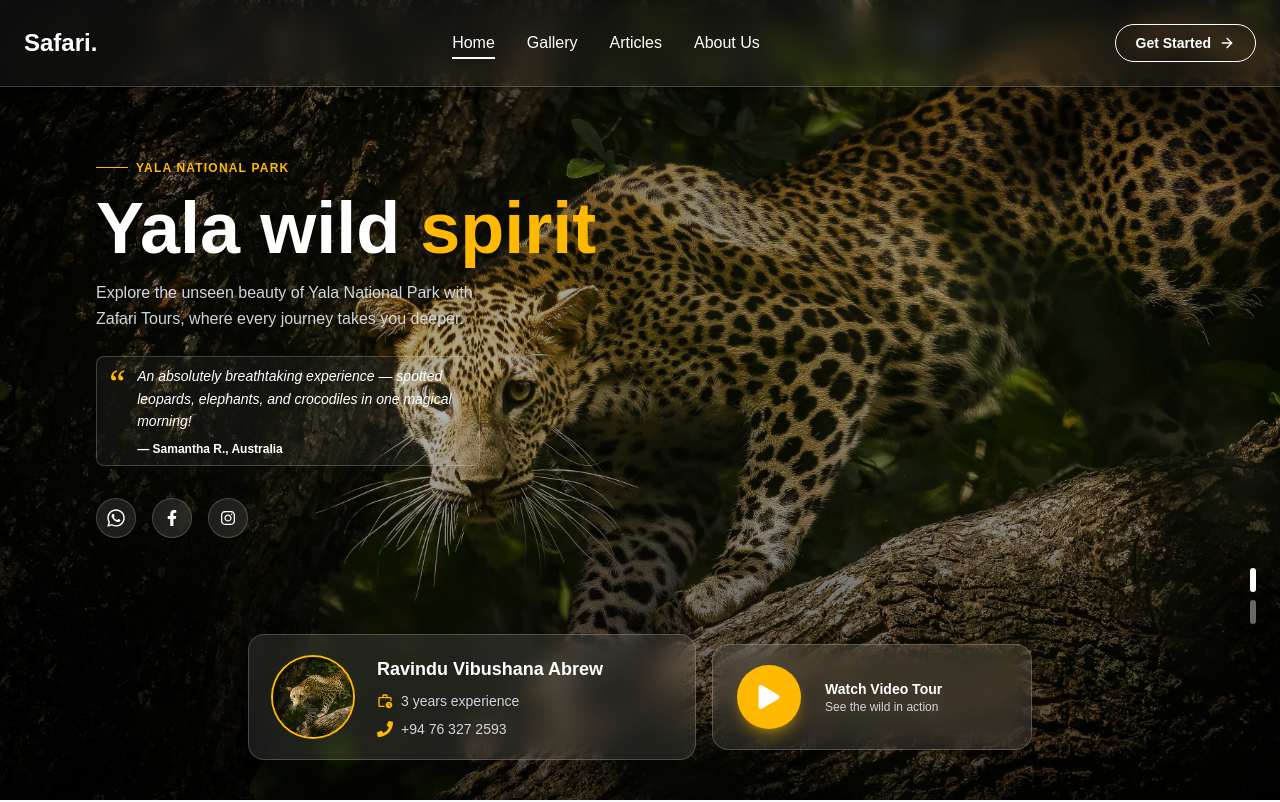
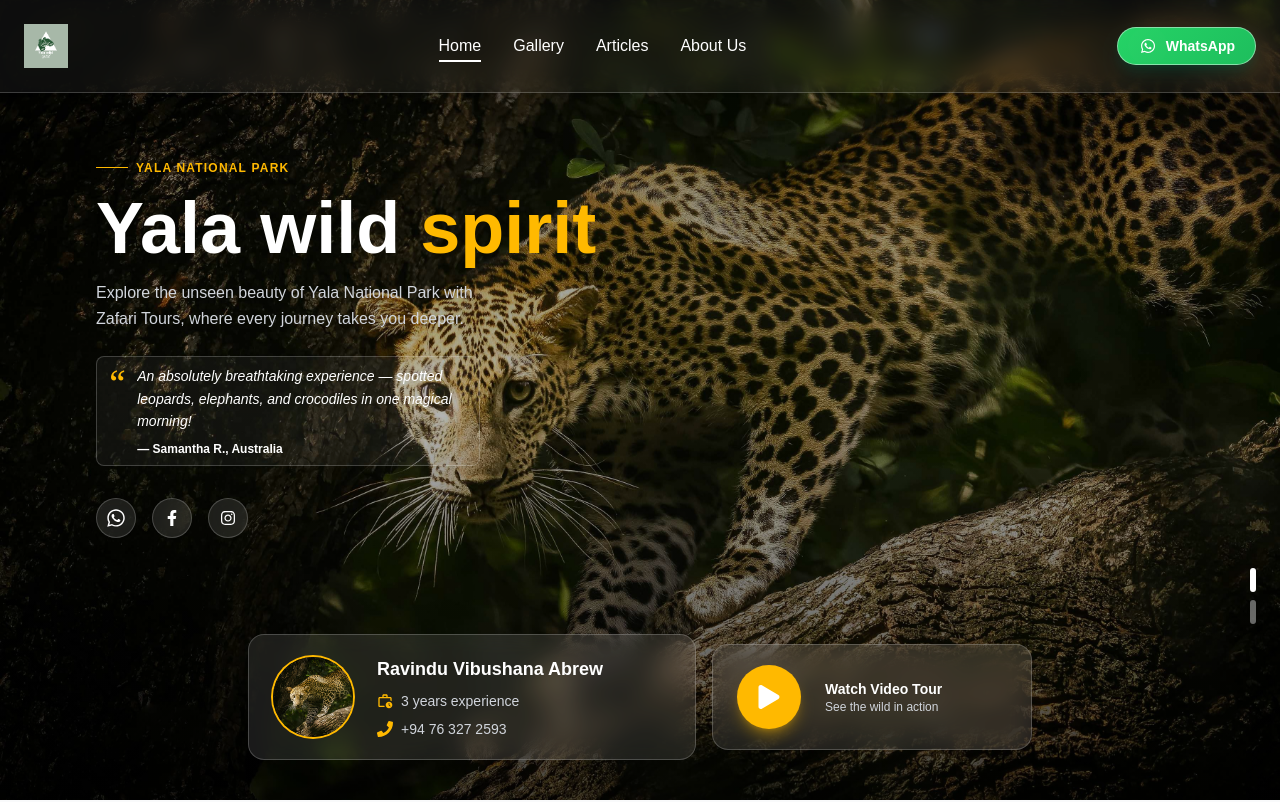
Before and after one commit to vibutoursandsafari/zafari-yala, a Next.js app: page / in a window 1280 px wide. Shown: the top 802 px of the page. Built offline with nearby package versions, Linux system fonts and the light colour scheme; no server answers; the database is empty.

Commit message:
Replace the text with logo | Add WhatsApp CTA

```diff
--- a/src/components/home/Hero.tsx
+++ b/src/components/home/Hero.tsx
@@ -87,7 +87,7 @@ export default function Hero() {
         {/* Social icons */}
         <div className="flex items-center gap-4">
           <a
-            href="https://wa.me/"
+            href="https://wa.me/94763272593"
             target="_blank"
             rel="noopener noreferrer"
             className="flex items-center justify-center w-10 h-10 rounded-full bg-white/10 border border-white/20 backdrop-blur-sm text-white hover:bg-green-500 hover:border-green-500 transition-all duration-300 hover:scale-110"
--- a/src/components/layout/Footer.tsx
+++ b/src/components/layout/Footer.tsx
@@ -1,3 +1,4 @@
+import Link from 'next/link';
 import { FaFacebookF, FaInstagram, FaWhatsapp } from 'react-icons/fa';
 import { FiPhone, FiMail, FiMapPin } from 'react-icons/fi';
 
@@ -19,7 +20,7 @@ export default function Footer() {
             <div className="flex items-center gap-3">
               <div className="h-12 w-12 rounded-md bg-white/10 flex items-center justify-center text-white font-bold text-lg">Z</div>
               <div>
-                <div className="text-2xl font-bold">Zafari</div>
+                <div className="text-2xl font-bold">Yala wild spirit</div>
                 <div className="text-sm text-emerald-200">Guided safaris & bespoke adventures</div>
               </div>
             </div>
@@ -56,7 +57,7 @@ export default function Footer() {
           <div>
             <h4 className="text-sm font-semibold text-emerald-100 mb-3">Articles</h4>
             <ul className="space-y-2 text-sm text-emerald-200">
-              <li><a href="/articles" className="hover:text-white">Latest Stories</a></li>
+              <li><Link href="/articles" className="hover:text-white">Latest Stories</Link></li>
               <li><a href="#" className="hover:text-white">Photography Tips</a></li>
               <li><a href="#" className="hover:text-white">Conservation</a></li>
               <li><a href="#" className="hover:text-white">Travel Advice</a></li>
@@ -67,8 +68,9 @@ export default function Footer() {
           <div>
             <h4 className="text-sm font-semibold text-emerald-100 mb-3">Contact</h4>
             <div className="text-sm text-emerald-200 space-y-3">
-              <div className="flex items-center gap-2"><FiPhone /><span>+94 77 123 4567</span></div>
-              <div className="flex items-center gap-2"><FiMail /><span>hello@zafari.example</span></div>
+              <div className="flex items-center gap-2"><FiPhone /><span>+94 76 327 2593</span></div>
+              <div className="flex items-center gap-2"><FiMail /><span>vibutoursandsafari@gmail.com
+</span></div>
               <div className="flex items-center gap-2"><FiMapPin /><span>Yala National Park, Sri Lanka</span></div>
             </div>
 
@@ -77,7 +79,7 @@ export default function Footer() {
               <div className="grid grid-cols-2 gap-2 text-sm text-emerald-200">
                 <a href="#roadmap" className="hover:text-white">Road Map</a>
                 <a href="#packages" className="hover:text-white">Packages</a>
-                <a href="/articles" className="hover:text-white">Articles</a>
+                <Link href="/articles" className="hover:text-white">Articles</Link>
                 <a href="#contact" className="hover:text-white">Contact</a>
               </div>
             </div>
--- a/src/components/layout/Header.tsx
+++ b/src/components/layout/Header.tsx
@@ -1,9 +1,10 @@
 'use client';
 
 import Link from 'next/link';
+import Image from 'next/image';
 import { useEffect, useState } from 'react';
 import { usePathname } from 'next/navigation';
-import { FiArrowRight } from 'react-icons/fi';
+import { FaWhatsapp } from 'react-icons/fa';
 
 export default function Header() {
   // Header color only transparent when over hero section
@@ -63,9 +64,16 @@ export default function Header() {
 
       <div className="container mx-auto px-6 py-6 flex items-center justify-between relative z-10">
         {/* Logo */}
-        <div className="text-2xl font-bold text-white hover:text-blue-600 transition-colors duration-300 cursor-pointer">
-          Safari.
-        </div>
+        <Link href="/" className="inline-flex items-center" aria-label="Go to homepage">
+          <Image
+            src="/assets/images/yala_logo.png"
+            alt="Yala Wild logo"
+            width={110}
+            height={44}
+            priority
+            className="h-11 w-auto object-contain"
+          />
+        </Link>
 
         {/* Navigation Menu */}
         <nav className="hidden md:flex items-center space-x-8">
@@ -99,11 +107,22 @@ export default function Header() {
           </Link>
         </nav>
 
-        {/* Get Started Button */}
-        <button className="flex items-center gap-2 border border-white bg-transparent text-white px-5 py-2 rounded-full font-semibold text-sm transition-all duration-300 hover:bg-white/10 hover:scale-105">
-          <span>Get Started</span>
-          <FiArrowRight className="w-4 h-4" />
-        </button>
+        {/* WhatsApp Button */}
+        <a
+          href="https://wa.me/94763272593"
+          target="_blank"
+          rel="noopener noreferrer"
+          className="group relative inline-flex items-center gap-2 overflow-hidden rounded-full border border-white/45 bg-[linear-gradient(135deg,#25D366_0%,#1ebe5d_100%)] px-5 py-2 text-sm font-semibold text-white shadow-lg shadow-emerald-900/35 transition-all duration-300 hover:-translate-y-0.5 hover:shadow-xl hover:shadow-emerald-900/45"
+          aria-label="Chat on WhatsApp"
+          title="Chat on WhatsApp"
+        >
+          <span className="pointer-events-none absolute inset-0 -translate-x-full bg-[linear-gradient(115deg,transparent_25%,rgba(255,255,255,0.35)_50%,transparent_75%)] transition-transform duration-700 group-hover:translate-x-full" />
+          <span className="relative flex h-5 w-5 items-center justify-center">
+            <span className="absolute inline-flex h-5 w-5 rounded-full bg-white/35 animate-ping" />
+            <FaWhatsapp className="relative h-4 w-4" />
+          </span>
+          <span className="relative">WhatsApp</span>
+        </a>
       </div>
     </header>
   );
```
Also changed, not shown: public/assets/images/yala_logo.png (added).
